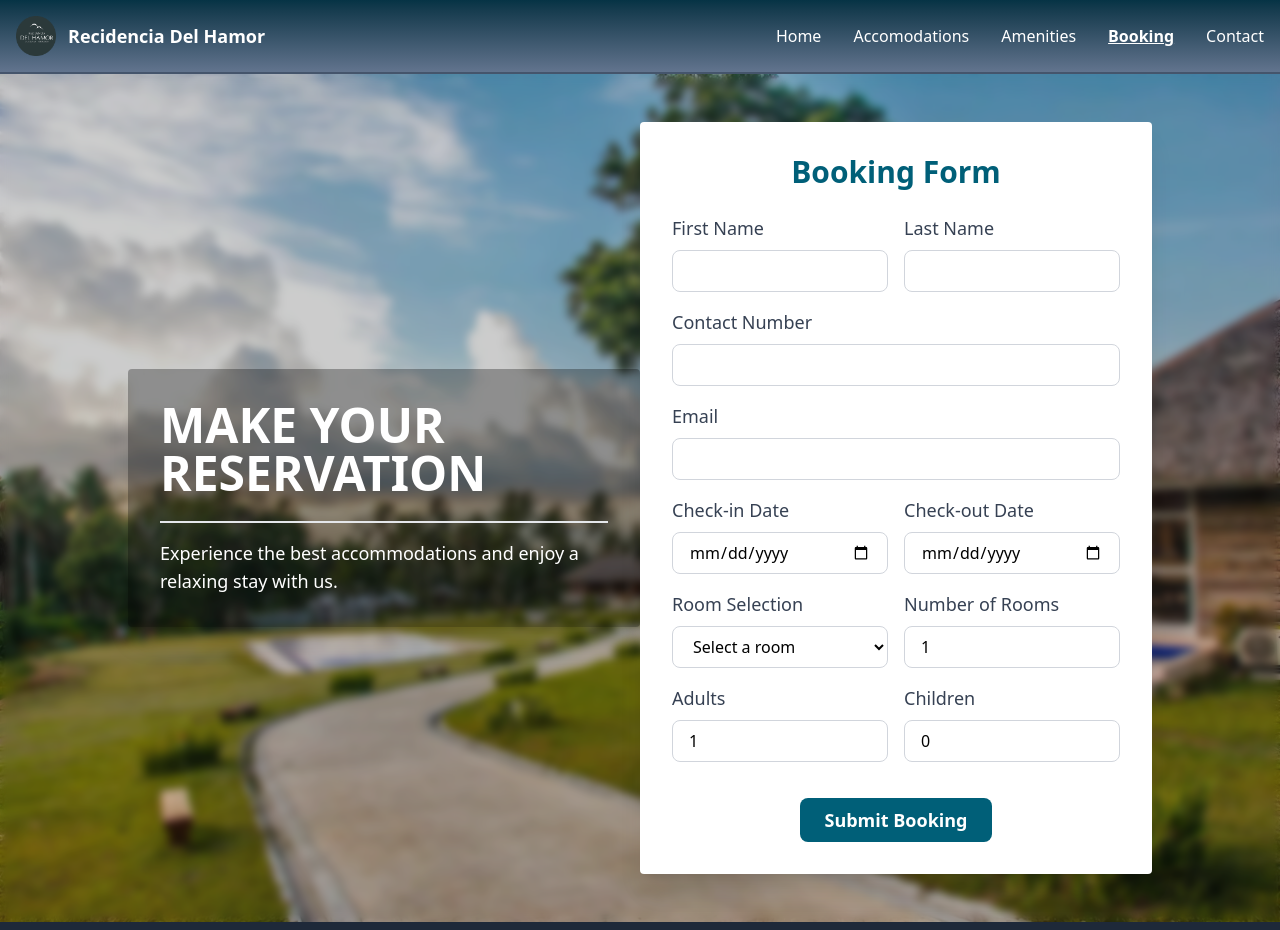
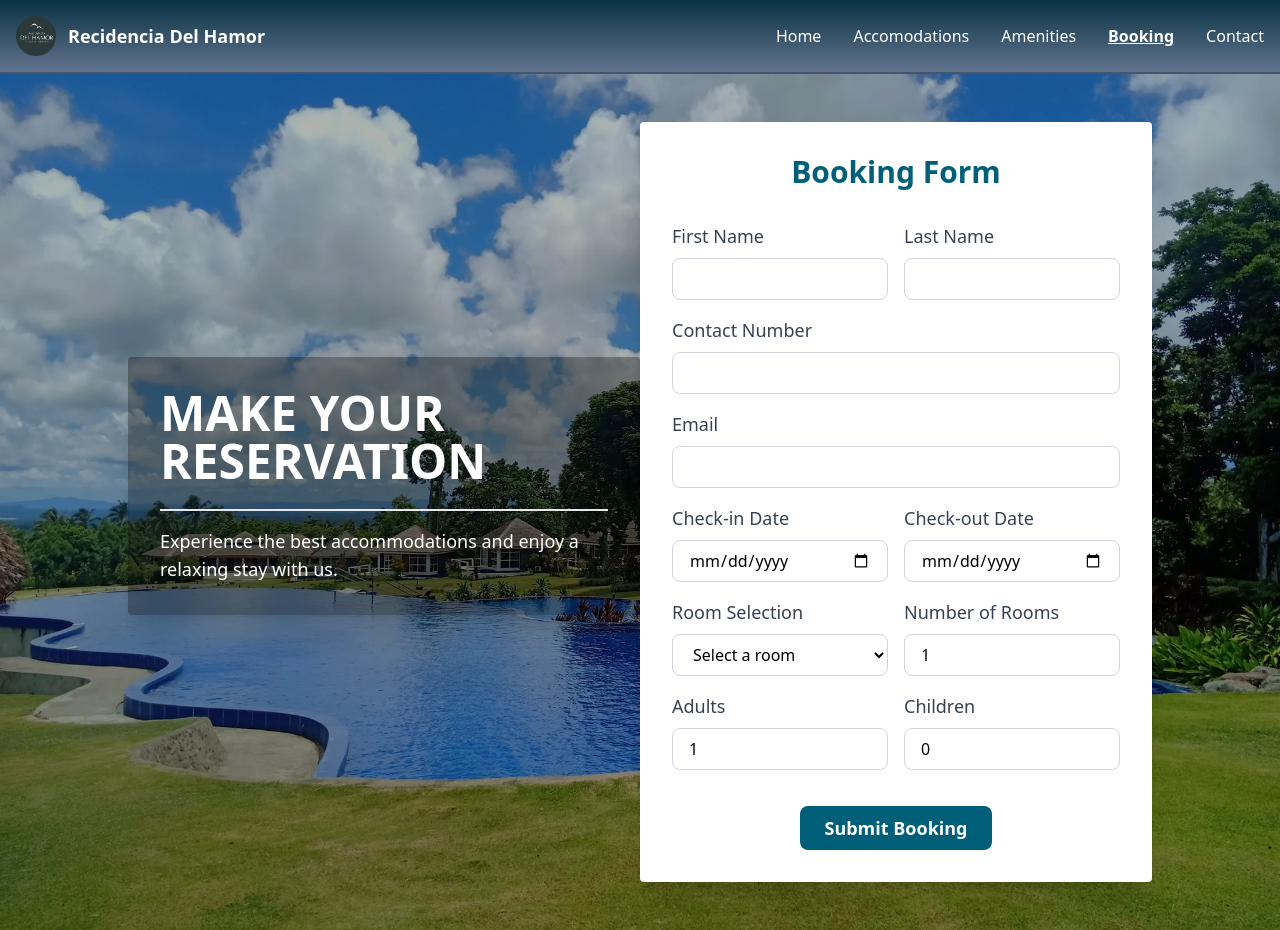
Before and after one commit to dmshae/website-resdelhamor, a website: page booking.html in a window 1280 px wide. Shown: the top 930 px of the page. Drawn offline with Linux system fonts and the light colour scheme.

Commit message:
Updated booking.html

```diff
--- a/booking.html
+++ b/booking.html
@@ -46,12 +46,12 @@
         </div>
 
         <!-- Message with Blurred Background -->
-    <section class="relative bg-cover bg-center bg-no-repeat w-full min-h-screen overflow-hidden" style="background-image: url('images/pc1.webp');">
-        <div class="absolute inset-0 bg-black/20 backdrop-blur-xs"></div>
-        <div class="flex items-center justify-center w-full h-full py-12 flex-col md:flex-row">
+        <section class="relative bg-cover bg-center bg-no-repeat w-full min-h-screen overflow-hidden flex items-center justify-center" style="background-image: url('images/res1.webp');">
+            <div class="absolute inset-0 bg-black/30 backdrop-blur-none"></div>
+            <div class="flex items-center justify-center w-full h-full px-6 py-12 flex-col md:flex-row">
 
                 <!-- Message Section (Left Side) -->
-            <div class="relative max-w-lg w-full rounded-sm bg-black/30 backdrop-blur-none p-8 shadow-xl z-20 flex flex-col justify-center text-center md:text-left mx-4 my-4">
+                <div class="relative max-w-lg w-full rounded-sm bg-black/30 backdrop-blur-none p-8 shadow-xl z-20 flex flex-col justify-center text-center md:text-left mx-4 my-4 mb-8">
                     <h2 class="text-4xl md:text-5xl font-bold mb-6 text-white">MAKE YOUR RESERVATION</h2>
                     <div class="w-full h-0.5 bg-gray-200"></div>
                     <p class="text-lg font-normal text-white mt-4">Experience the best accommodations and enjoy a relaxing stay with us.</p>
@@ -60,7 +60,7 @@
                 <!-- Booking Form (Right Side) -->
                 <div class="relative max-w-lg w-full rounded-sm bg-white p-8 shadow-xl z-20 flex flex-col justify-between mx-4 my-4">
                     <form id="bookingForm" onsubmit="handleSubmit(event)">
-                    <h3 class="text-3xl font-semibold text-center mb-6 text-cyan-800">Booking Form</h3>
+                        <h3 class="text-3xl font-semibold text-center mb-8 text-cyan-800">Booking Form</h3>
 
                         <!-- First Name and Last Name -->
                         <div class="mb-4 flex flex-col md:flex-row md:space-x-4">
```
Lines whose indentation alone changed are shown as unchanged.
